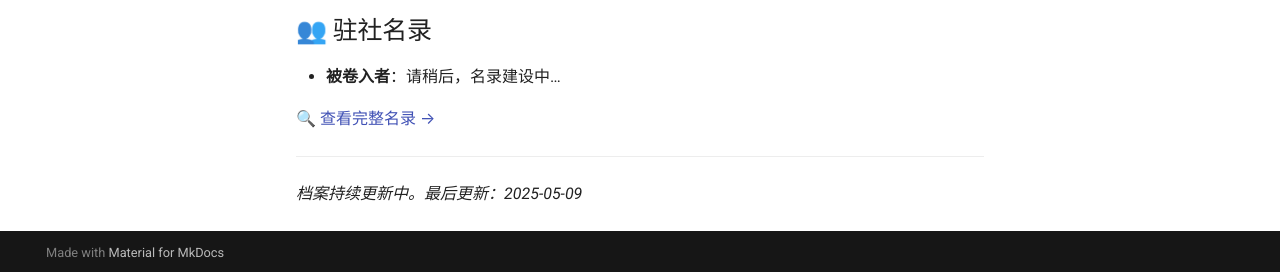
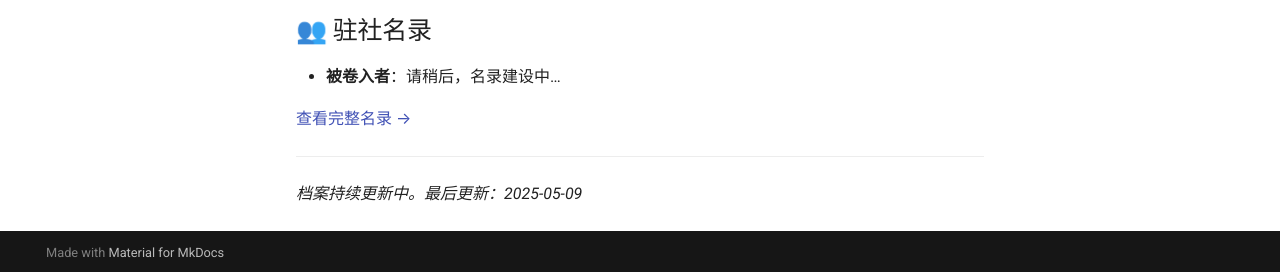
Before and after one commit to atokaz/my-coc-wiki, an MkDocs documentation site: the page built from docs/home.md, in a window 1280 px wide and 1157 px high. Shown: the part 882-1154 px from the top of the window. Built offline with MkDocs 1.6.1 and Material for MkDocs 9.7.7, drawn with Linux system fonts in a browser that asks for light colours.

```diff
--- a/docs/home.md
+++ b/docs/home.md
@@ -29,7 +29,7 @@
 
 - **被卷入者**：请稍后，名录建设中…
 
-[🔍 查看完整名录 →](./roster)
+[ 查看完整名录 →](./roster/)
 
 ---
 
```
